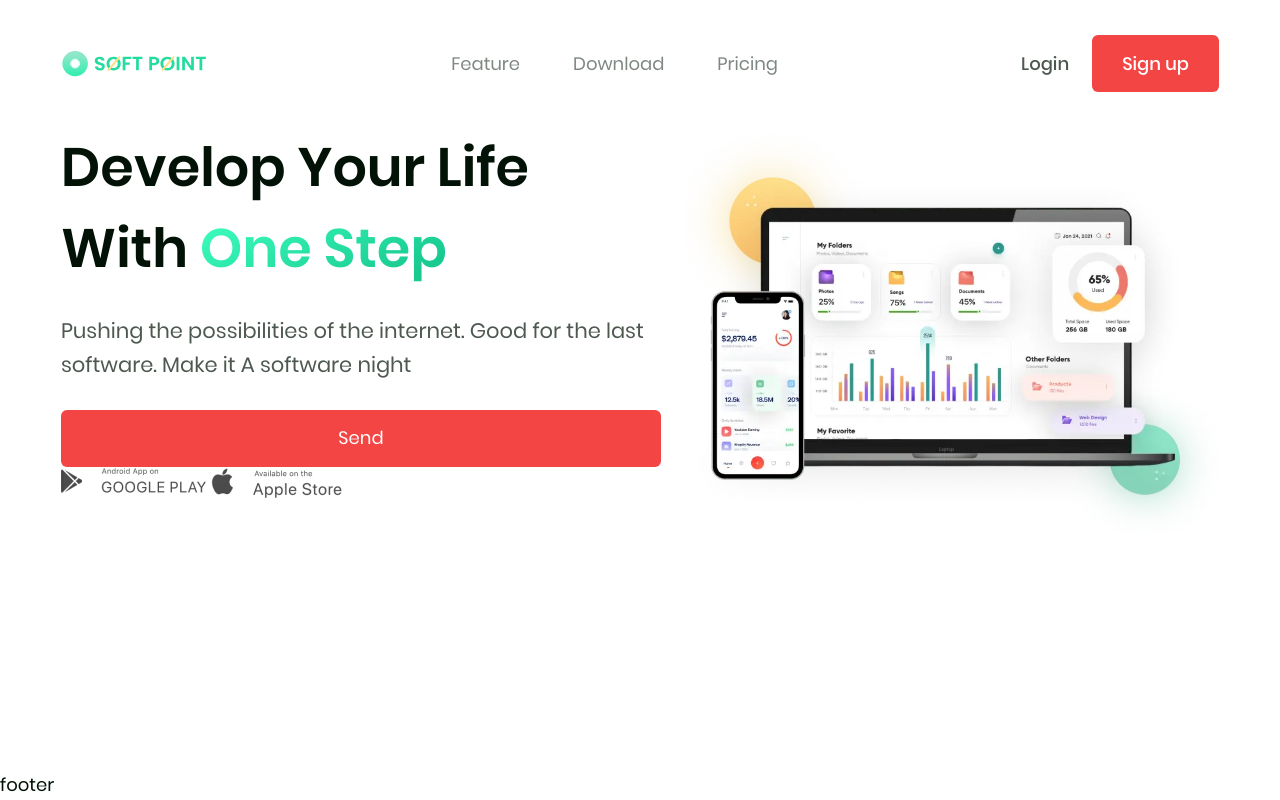
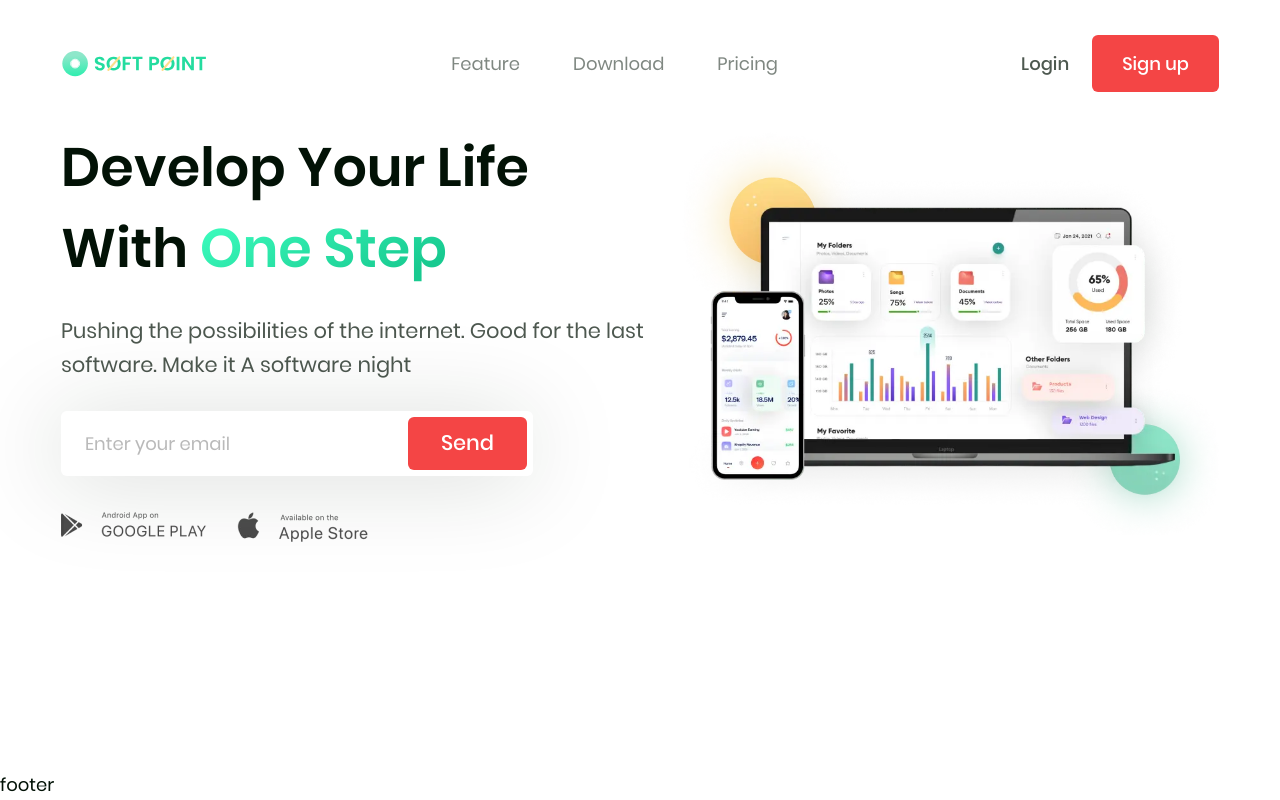
Before and after one commit to Responsive-Websites/SoftPoint, a plain HTML site: page dist/index.html in a window 1280 px wide. Drawn offline with nearby package versions, Linux system fonts and the light colour scheme; a script that the page names is missing; files whose address does not match are found by name.

Commit message:
Added heading page styles

```diff
--- a/#src/scss/templates/_main.scss
+++ b/#src/scss/templates/_main.scss
@@ -9,6 +9,8 @@
   }
   &__body {
     display: flex;
+    align-items: center;
+    justify-content: center;
   }
   &__info {
   }
@@ -28,15 +30,39 @@
     font-size: 21px;
     line-height: 160%;
     opacity: 0.7;
+    margin-bottom: 30px;
   }
   &__form {
+    display: flex;
+    max-width: 472px;
+    padding: 6px 6px 6px 24px;
+    filter: drop-shadow(-5px 5px 45px rgba(2, 18, 6, 0.15));
+    background-color: #ffffff;
+    border-radius: 6px;
+    margin-bottom: 35px;
+    & input {
+      width: 100%;
+      opacity: 0.5;
+      font-size: 18px;
+      line-height: 150%;
+    }
   }
   &__button {
+    min-height: 53px;
+    padding: 0px 33px;
+    font-size: 21px;
+    font-weight: 500;
+    line-height: 147%;
   }
   &__link {
   }
   &__downloads {
+    display: flex;
+    & img {
+      margin-right: 30px;
+    }
   }
+
   &__image {
     margin-right: -220px;
     @media screen and (max-width: 1382px) {
--- a/dist/index.html
+++ b/dist/index.html
@@ -48,7 +48,12 @@
             software. Make it A software night
           </p>
           <form action="#" class="heading__form">
-            <input type="email" name="#" id="#" />
+            <input
+              type="email"
+              name="#"
+              id="#"
+              placeholder="Enter your email"
+            />
             <a href="#" class="heading__button button">
               <span class="heading__link"> Send </span>
             </a>
```
Also changed, not shown: #src/_main.html (+6 -1 lines), dist/css/style.css, dist/css/style.min.css.
